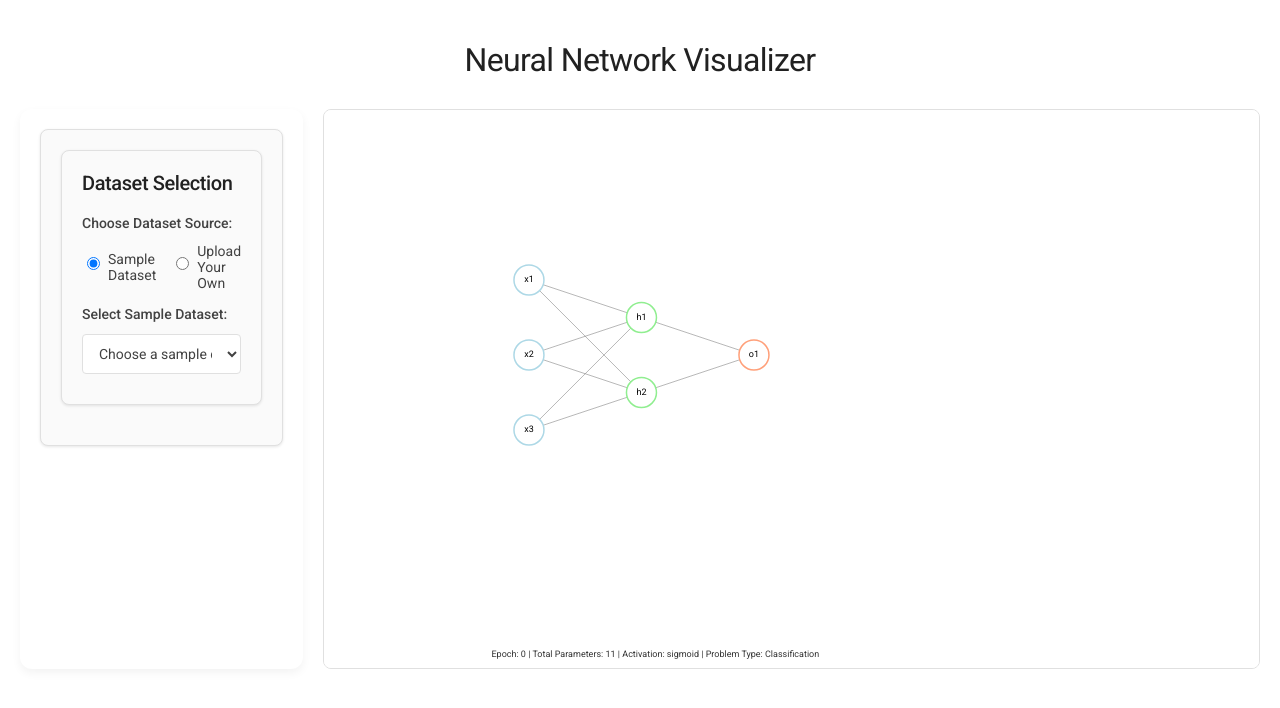
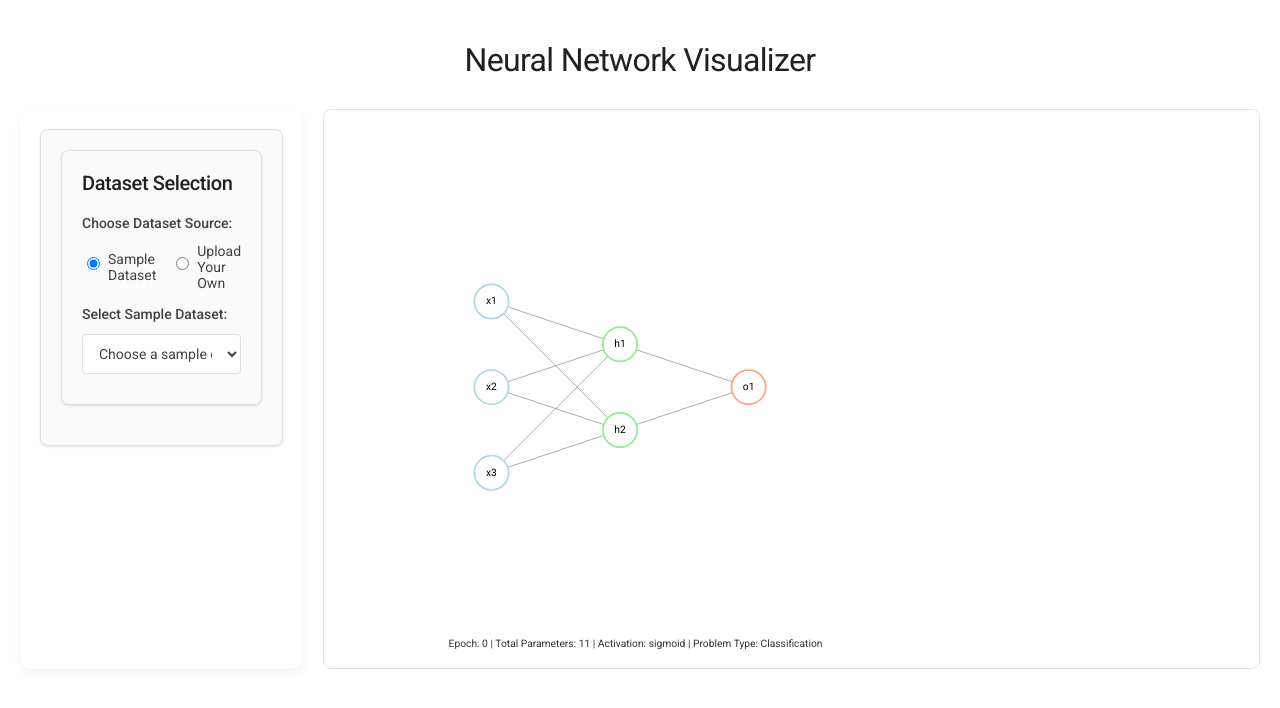
Before and after one commit to tanvisharmaaa/neural-network-visualizer-test, a React (Vite) app: page / in a window 1280 px wide. Shown: the top 708 px of the page. Built offline with nearby package versions, Linux system fonts and the light colour scheme.

Commit message:
Update NetworkGraph.tsx
Reduced whitespace in graph text

```diff
--- a/src/components/NetworkGraph.tsx
+++ b/src/components/NetworkGraph.tsx
@@ -150,7 +150,7 @@ interface Props {
   const outputEquations = getOutputEquations();
 
   const svgWidth = Math.max(layerSizes.length * 150 + 100, 800);
-  const svgHeight = Math.max(Math.max(...layerSizes) * 100 + 400, 600);
+  const svgHeight = Math.max(Math.max(...layerSizes) * 100 + 250, 600);
 
   const getBezierPoint = (
     t: number,
```
